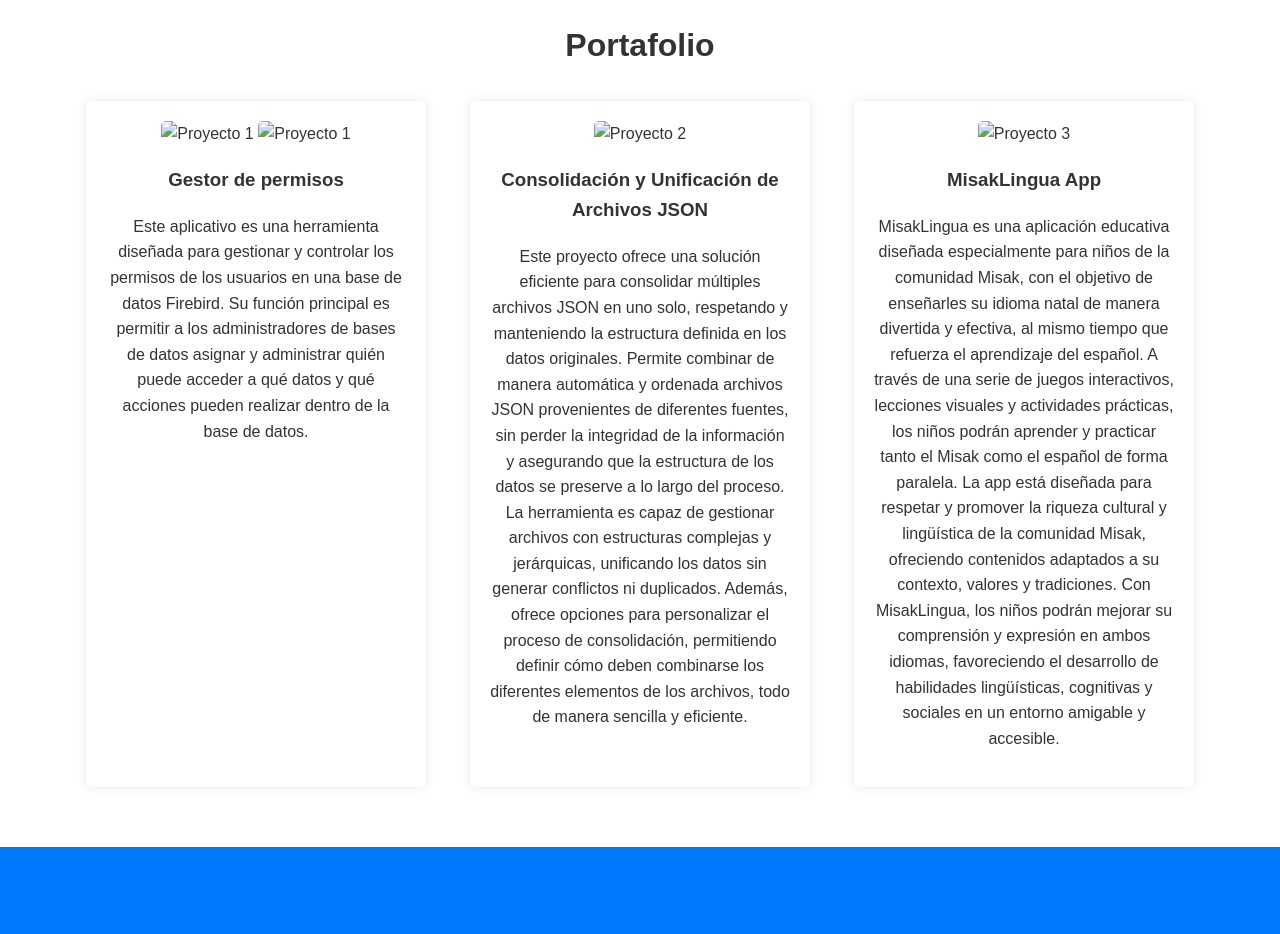
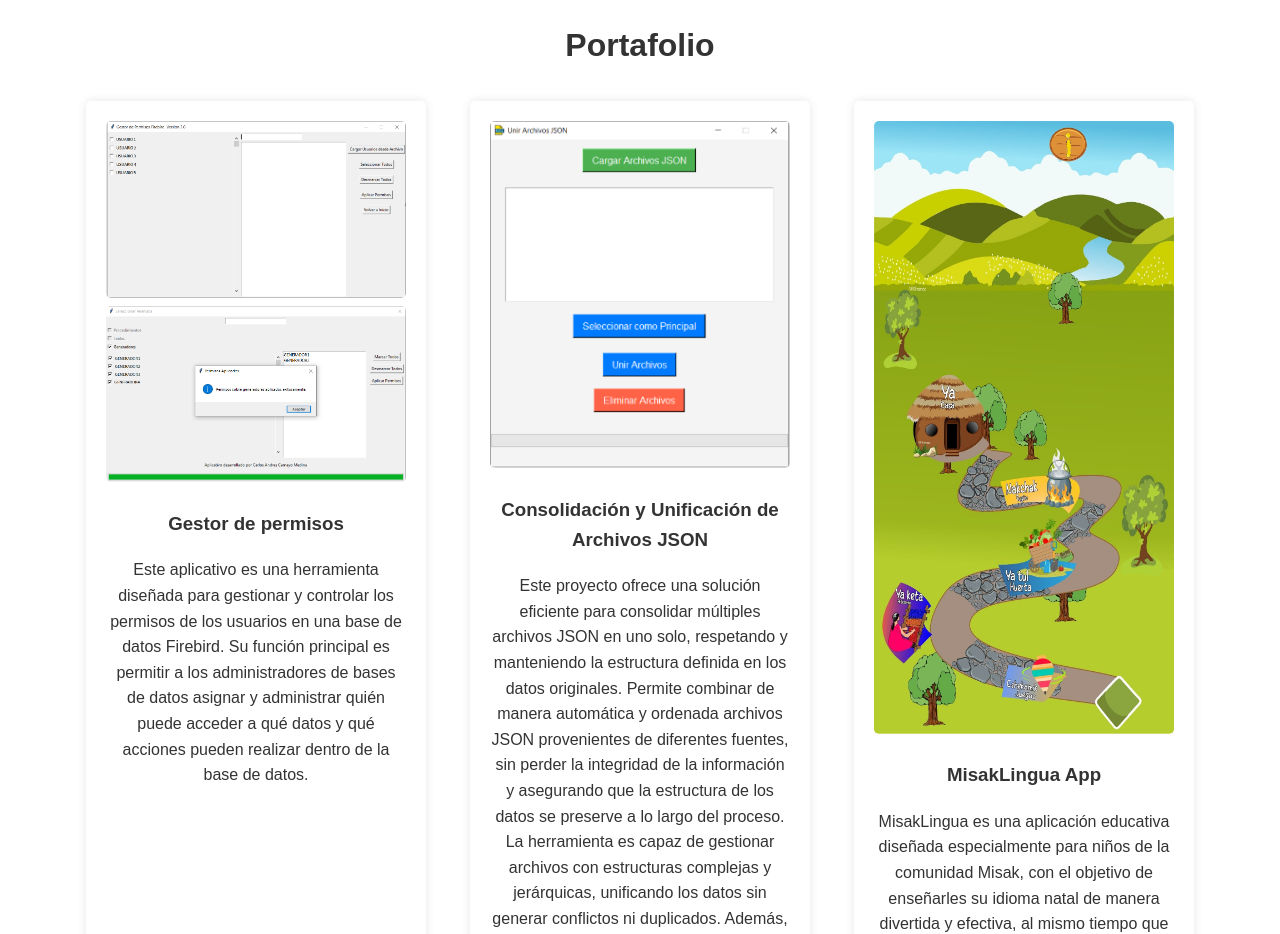
Before and after one commit to andresmedinaskp/Pagina, a plain HTML site: page public/index.html in a window 1280 px wide. Shown: the part 1340-2274 px from the top of the page. Drawn offline with Linux system fonts and the light colour scheme; files whose address does not match are found by name.

Commit message:
se modifica estructura de imagenes

```diff
--- a/public/index.html
+++ b/public/index.html
@@ -86,8 +86,8 @@
             <h2>Portafolio</h2>
             <div class="portfolio-grid">
                 <div class="portfolio-item">
-                    <img src="assets/gestor_permisos.png" alt="Proyecto 1">
-                    <img src="assets/gestor_permisos1.png" alt="Proyecto 1">
+                    <img src="../assets/gestor_permisos.png" alt="Proyecto 1">
+                    <img src="../assets/gestor_permisos1.png" alt="Proyecto 1">
                     <h3>Gestor de permisos</h3>
                     <p>
                         Este aplicativo es una herramienta diseñada para gestionar y controlar los permisos de los
@@ -97,7 +97,7 @@
                     </p>
                 </div>
                 <div class="portfolio-item">
-                    <img src="assets/pegar_json.png" alt="Proyecto 2">
+                    <img src="../assets/pegar_json.png" alt="Proyecto 2">
                     <h3>Consolidación y Unificación de Archivos JSON</h3>
                     <p>
                         Este proyecto ofrece una solución eficiente para consolidar múltiples archivos JSON en uno solo,
@@ -113,7 +113,7 @@
                     </p>
                 </div>
                 <div class="portfolio-item">
-                    <img src="assets/Namuiwan.jpeg" alt="Proyecto 3">
+                    <img src="../assets/Namuiwan.jpeg" alt="Proyecto 3">
                     <h3>MisakLingua App</h3>
                     <p>
                         MisakLingua es una aplicación educativa diseñada especialmente para niños de la comunidad Misak,
```
